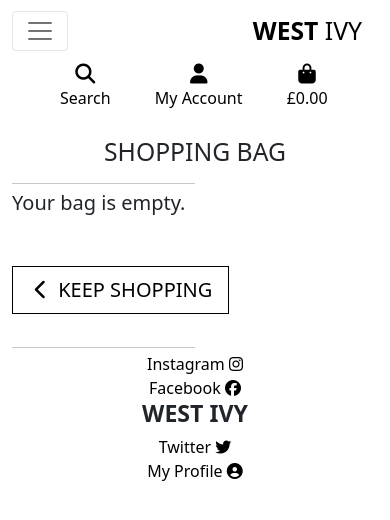
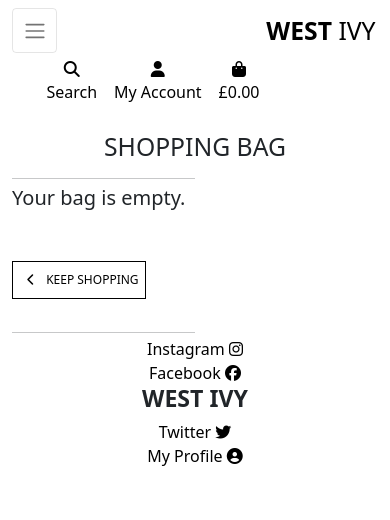
Before and after one commit to carolinecole25/MS4_CC_west_ivy, a Django app: page /bag/ in a window 390 px wide. Shown: the top 520 px of the page. Run offline with Django 3.2, Linux system fonts and the light colour scheme; some libraries are stand-ins or nearby versions.

Commit message:
base.css amendments to mobile view

```diff
--- a/static/css/base.css
+++ b/static/css/base.css
@@ -27,8 +27,8 @@
     width: 280px
 }
 
-.header-container {
-    padding: 5px;
+.navbar {
+    padding-bottom: 0;
 }
 
 /* from Bulma */
@@ -231,6 +231,8 @@
   }
 }
 
+
+
 /* Allauth form formatting */
 
 .allauth-form-inner-content p {
@@ -338,6 +340,31 @@
     body {
         height: calc(100vh - 116px);
     }
+    .display-4.logo-font.text-black{
+        font-size: 2rem;
+    }
+
+    .nav-link {
+        padding: 0.15rem;
+    }
+
+    .nav-link i.fa-lg {
+        font-size: 1rem;
+    }
+
+    .navbar-toggler {
+        padding: .6rem .6rem;
+        font-size: 1rem;
+    }
+    .btn.btn-outline-black.rounded-0,
+    .btn.btn-black.rounded-0 {
+        padding: .375rem .375rem;
+    }
+    .btn.btn-outline-black.rounded-0.btn-lg,
+    .btn.btn-black.rounded-0.btn-lg {
+        padding: .375rem .375rem;
+        font-size: .75rem;
+    }
 }
 
 
```
